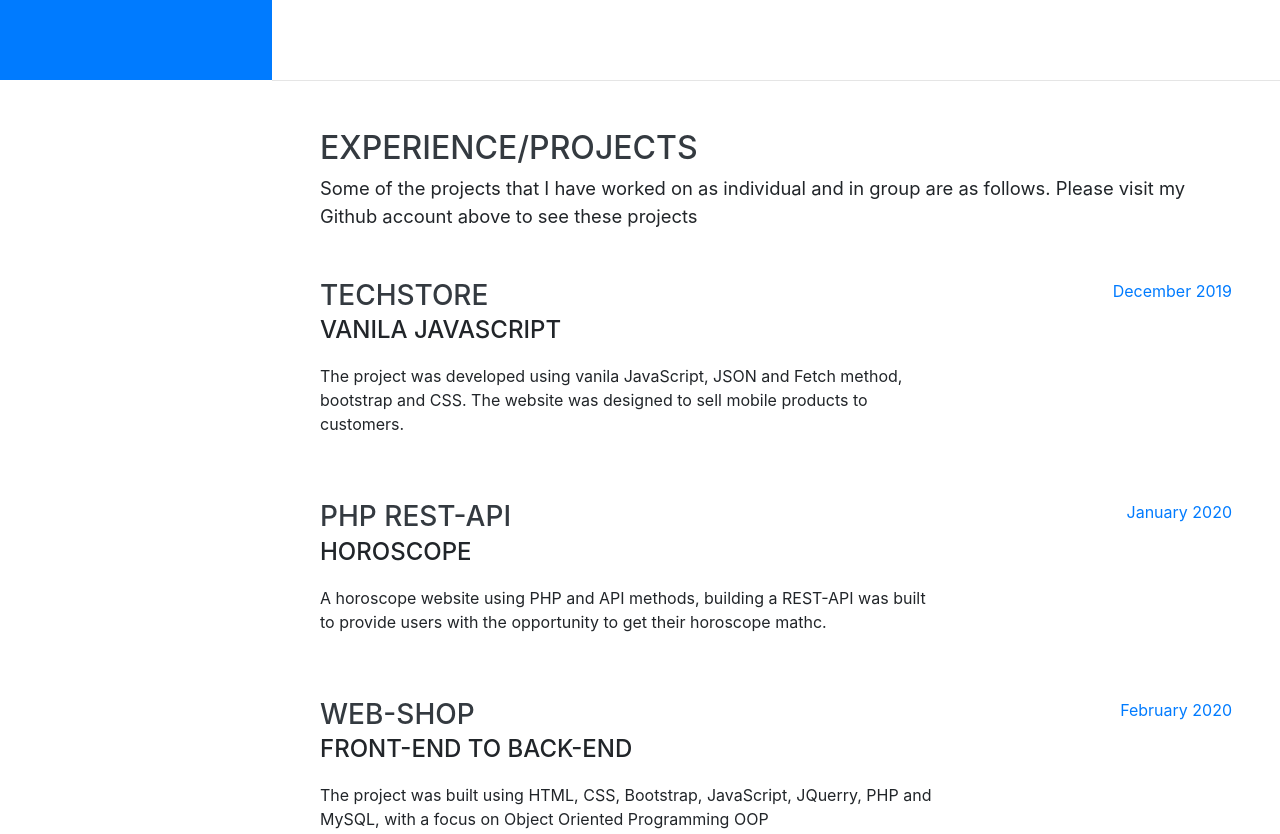
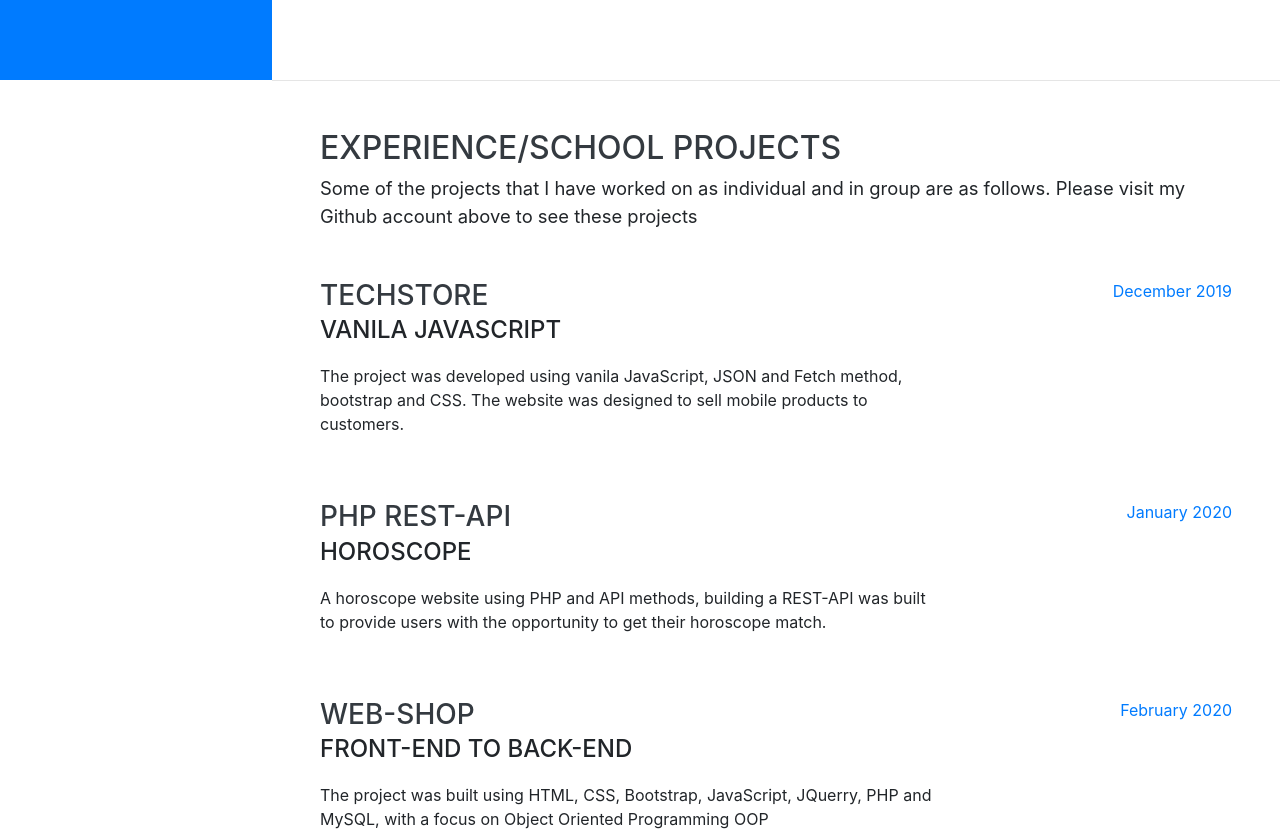
Before and after one commit to HumayunBA/CV, a website with bundled scripts: page index.html in a window 1280 px wide. Shown: the part 720-1554 px from the top of the page. Built offline with nearby package versions, Linux system fonts and the light colour scheme; files whose address does not match are found by name; a web font is replaced by a local one.

Commit message:
Update index.html

```diff
--- a/index.html
+++ b/index.html
@@ -82,7 +82,7 @@
 
     <section class="resume-section p-3 p-lg-5 d-flex justify-content-center" id="experience">
       <div class="w-100">
-        <h2 class="mb-2">Experience/Projects</h2>
+        <h2 class="mb-2">Experience/School Projects</h2>
         <p class="lead mb-5">Some of the projects that I have worked on as individual and in group are as follows. Please visit my Github account above to see these projects</p>
 
         <div class="resume-item d-flex flex-column flex-md-row justify-content-between mb-5">
@@ -100,7 +100,7 @@
           <div class="resume-content">
             <h3 class="mb-0">PHP REST-API</h3>
             <div class="subheading mb-3">Horoscope</div>
-            <p>A horoscope website using PHP and API methods, building a REST-API was built to provide users with the opportunity to get their horoscope mathc.</p>
+            <p>A horoscope website using PHP and API methods, building a REST-API was built to provide users with the opportunity to get their horoscope match.</p>
           </div>
           <div class="resume-date text-md-right">
             <span class="text-primary">January 2020</span>
```
